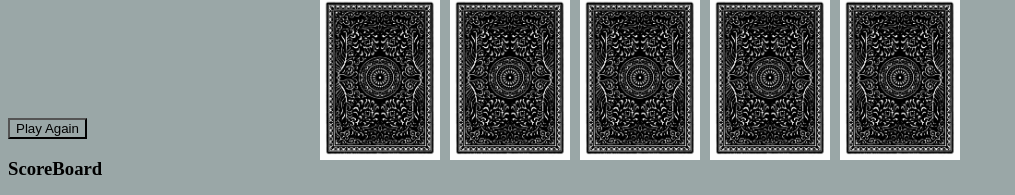
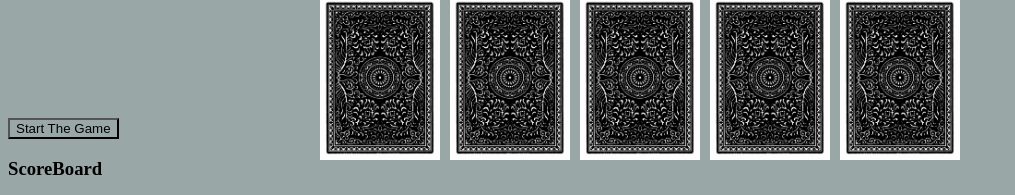
Before and after one commit to khanito089/FlashCard, a plain HTML site: page index.html in a window 1280 px wide. Shown: the part 607-802 px from the top of the page, without its empty margins (0-1015 px from the left). Drawn offline with Linux system fonts and the light colour scheme.

Commit message:
html update

```diff
--- a/index.html
+++ b/index.html
@@ -12,7 +12,7 @@
         <main>
             <h1>The FlashCard Game</h1>
             <div class="grid" id="grid-id"></div>
-            <button type="button" id="restart">Play Again</button>
+            <button class="button" id="restart">Start The Game</button>
         </main>
 
 <div>
```
